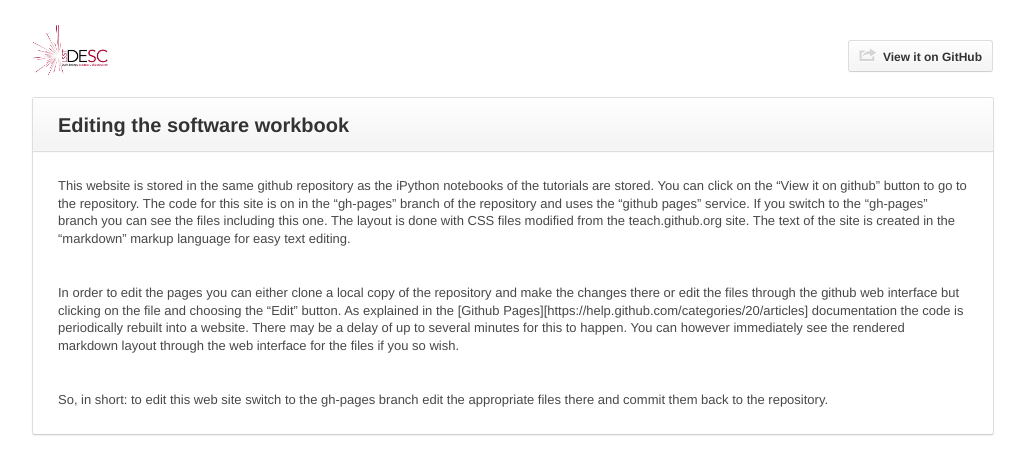
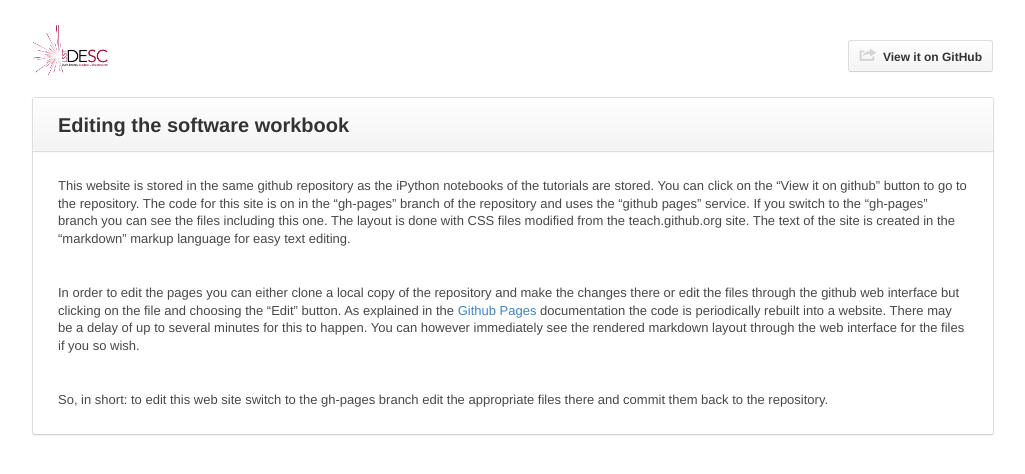
Before and after one commit to LSSTDESC/DataManagementWorkbook, a Jekyll site: the page built from editing.md, in a window 1280 px wide. Shown: the top 474 px of the page, without its empty margins (127-1152 px from the left). Built offline with Jekyll 4.4.1, drawn with Linux system fonts in a browser that asks for light colours.

Commit message:
Fix the link to the Github pages documentation.

```diff
--- a/editing.md
+++ b/editing.md
@@ -16,7 +16,7 @@ In order to edit the pages you can either clone a local copy of the
 repository and make the changes there or edit the files through the
 github web interface but clicking on the file and choosing the "Edit"
 button. As explained in the [Github
-Pages][https://help.github.com/categories/20/articles] documentation
+Pages](https://help.github.com/categories/20/articles) documentation
 the code is periodically rebuilt into a website.  There may be a delay
 of up to several minutes for this to happen.  You can however
 immediately see the rendered markdown layout through the web interface
```
